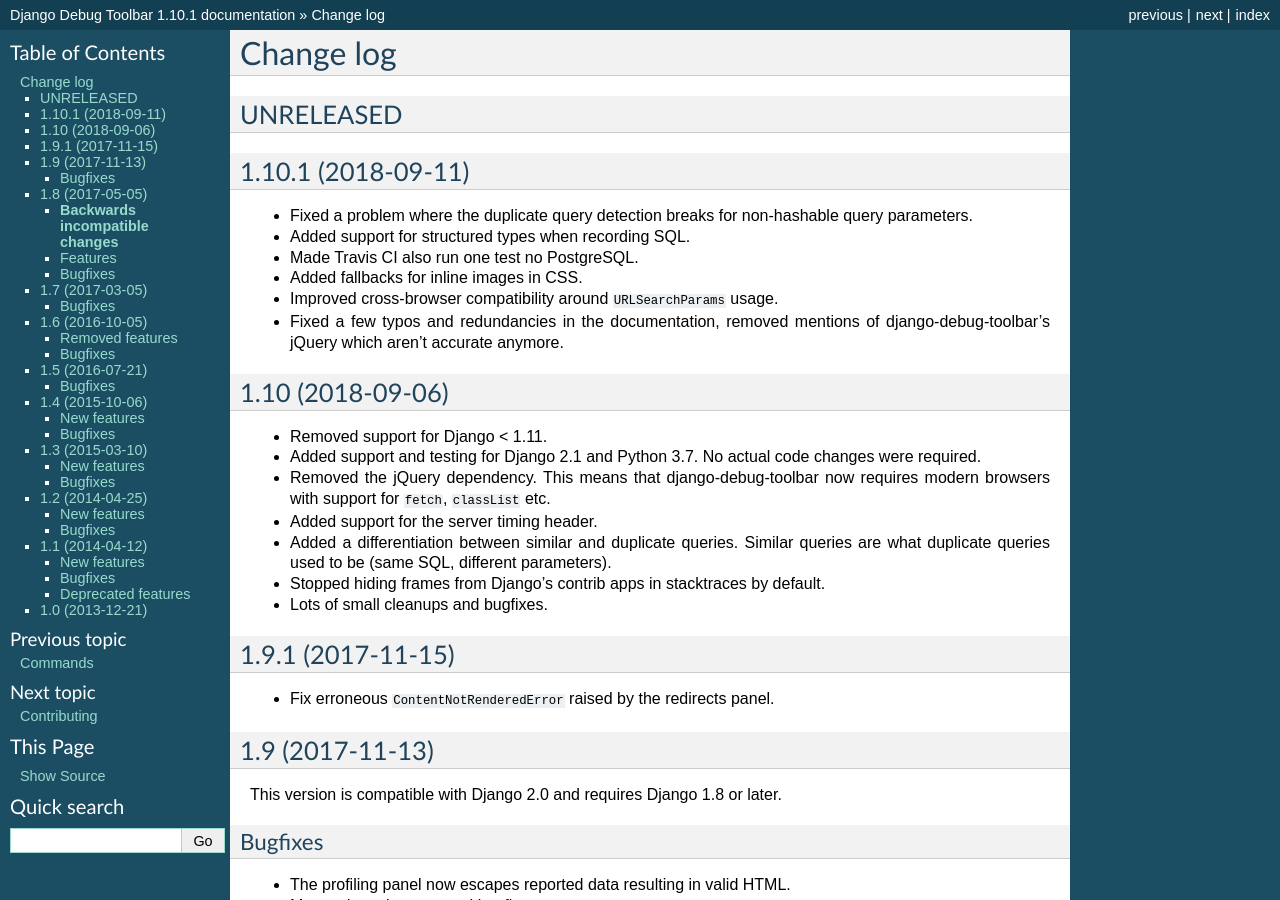
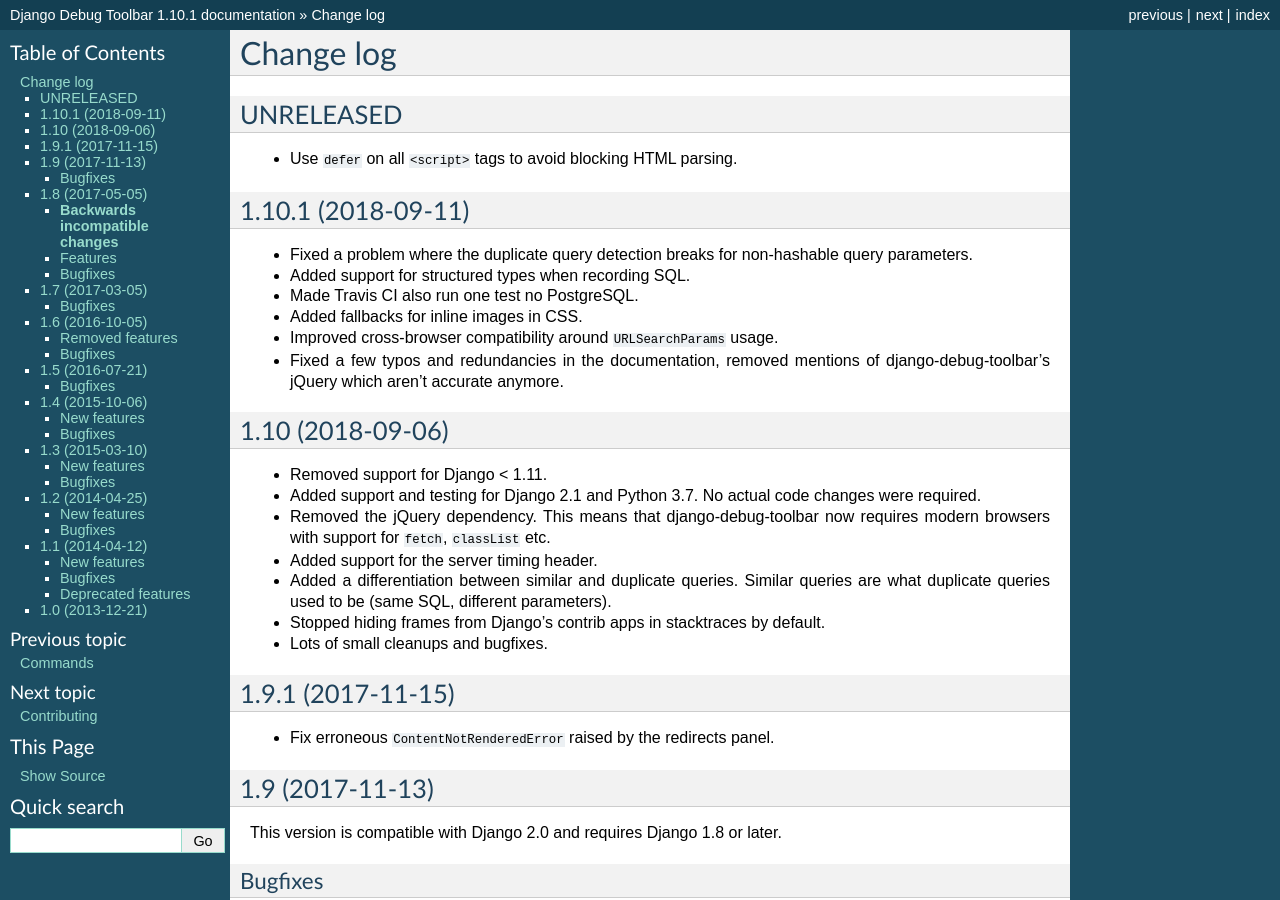
Before and after one commit to jazzband/django-debug-toolbar, a Sphinx documentation site: the page built from docs/changes.rst, in a window 1280 px wide and 900 px high. Built offline with Sphinx 7.4.7, drawn with Linux system fonts in a browser that asks for light colours.

Commit message:
changelog note

```diff
--- a/docs/changes.rst
+++ b/docs/changes.rst
@@ -3,6 +3,8 @@
 
 UNRELEASED
 ----------
+
+* Use ``defer`` on all ``<script>`` tags to avoid blocking HTML parsing.
 
 1.10.1 (2018-09-11)
 -------------------
```
